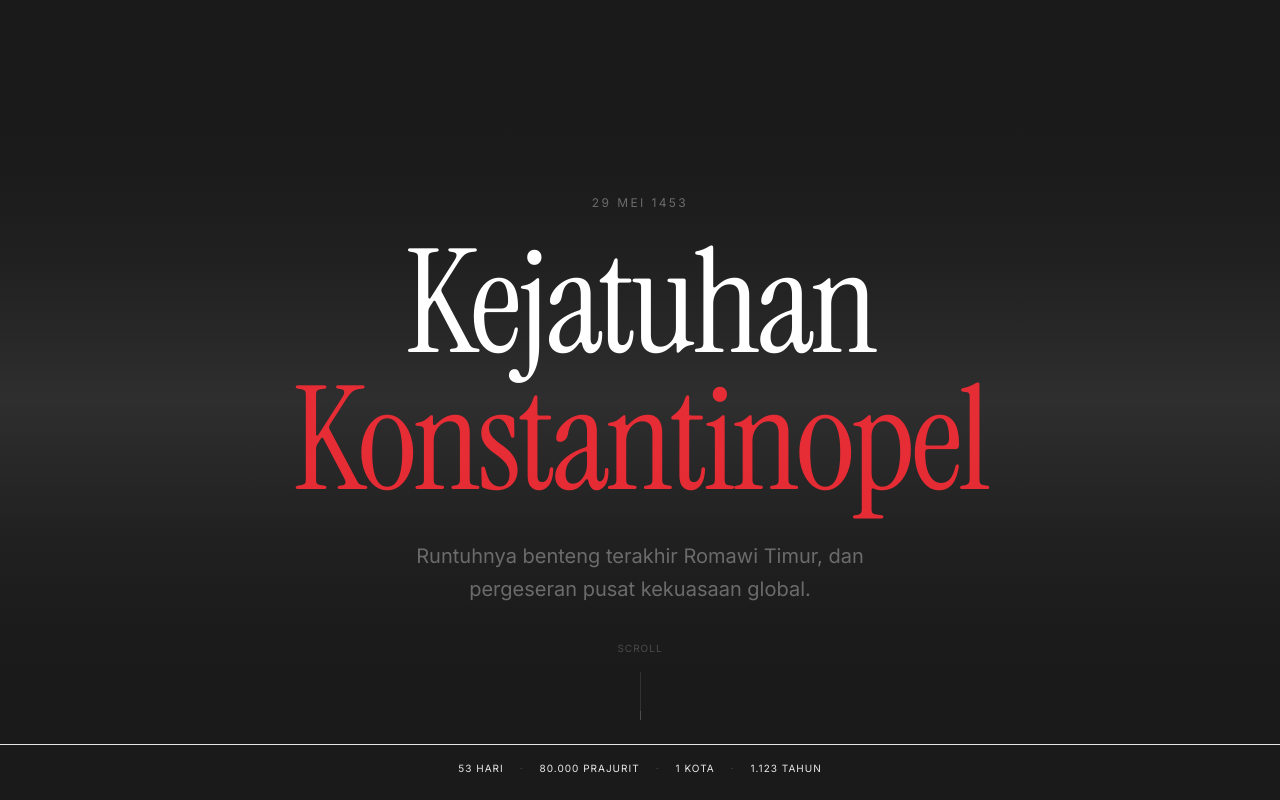
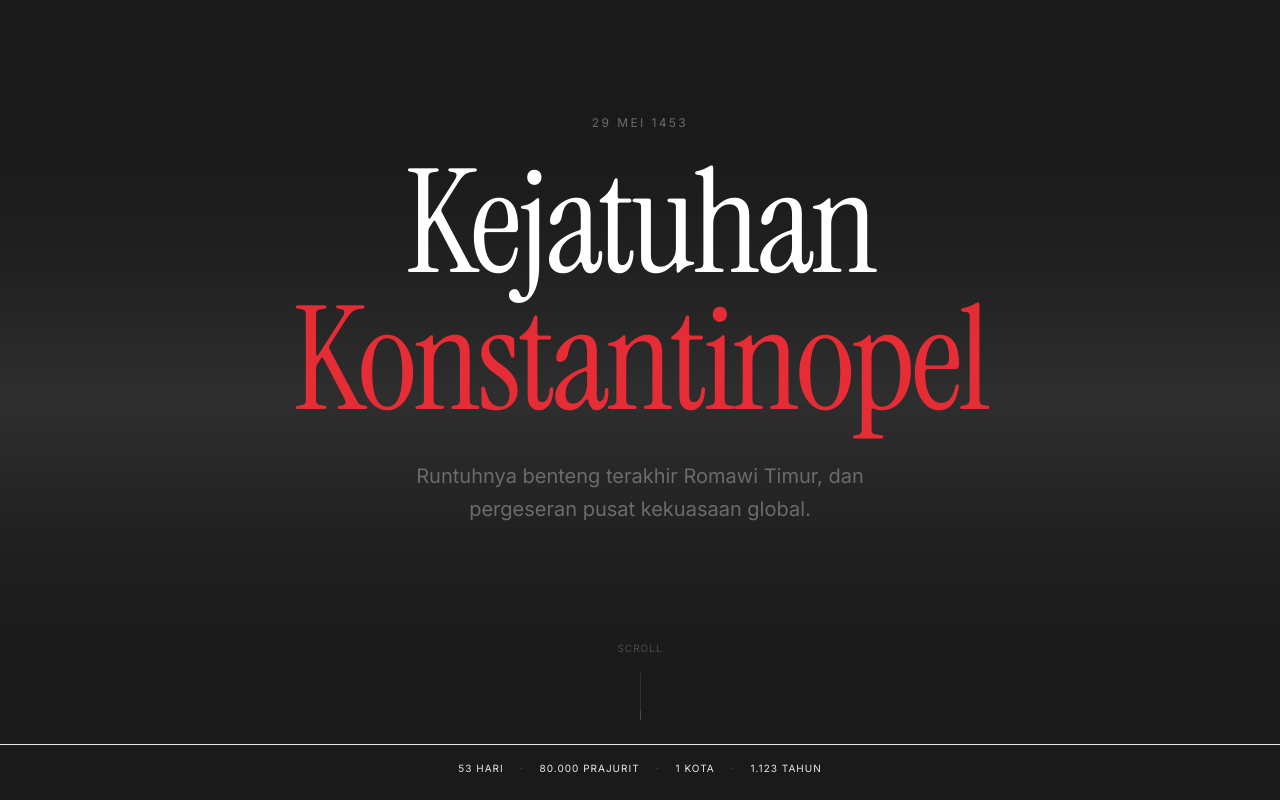
Before and after one commit to Yugenixs/Constantinople-chronicles, a Next.js app: page / in a window 1280 px wide. Shown: the top 800 px of the page. Built offline with nearby package versions, Linux system fonts and the light colour scheme; no server answers.

Commit message:
Update Hero.tsx

```diff
--- a/components/sections/Hero.tsx
+++ b/components/sections/Hero.tsx
@@ -12,7 +12,7 @@ export function Hero() {
         initial={{ opacity: 0, scale: 0.95 }}
         animate={{ opacity: 1, scale: 1 }}
         transition={{ duration: 0.9, ease: [0.4, 0, 0.2, 1] }}
-        className="text-center z-10"
+        className="text-center z-10 pb-40"
       >
         <span className="block font-sans text-xs uppercase tracking-[0.2em] text-muted-foreground mb-6">
           29 MEI 1453
```
